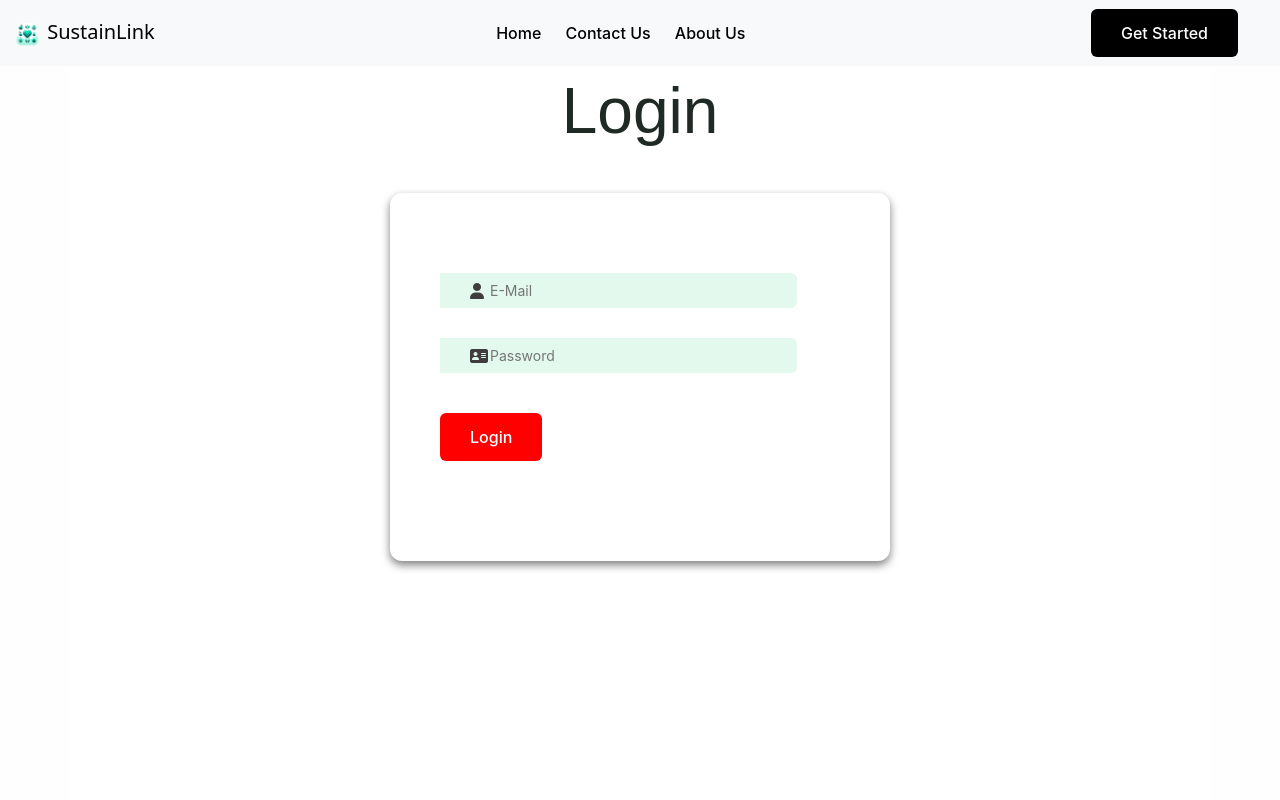
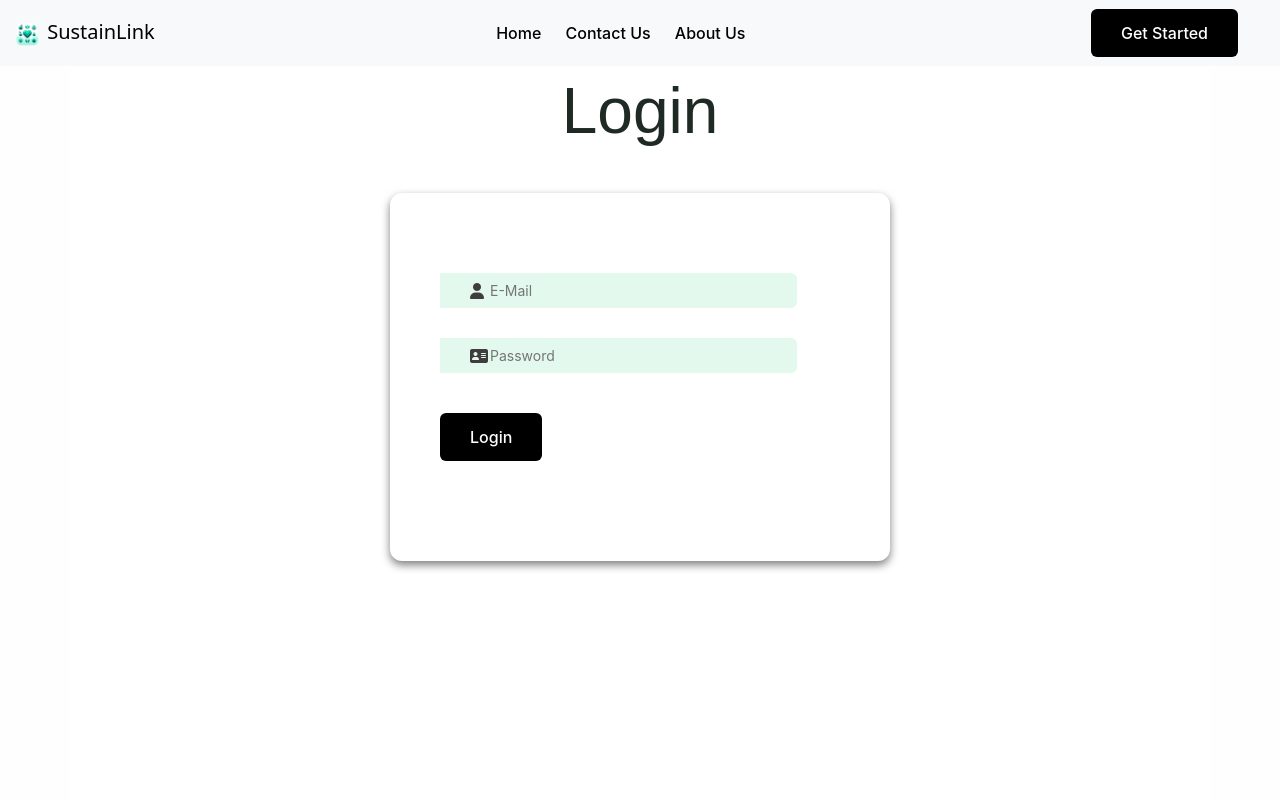
Before and after one commit to Aaryan03Singh/FoodShare, a Flask app: page /login in a window 1280 px wide. Run offline with Flask 3, Linux system fonts and the light colour scheme.

Commit message:
Revert "try"
This reverts commit 3b6e56c1e95d29411a54b3c2d06775730513e0a4.

```diff
--- a/expiry_app/static/login.css
+++ b/expiry_app/static/login.css
@@ -199,7 +199,7 @@
 .button {
     text-align: center;
     margin-top: 10px;
-    background-color: red;
+    background-color: black;
     color : white;
     border-width : 0;
     border-radius : 6px;  /*rounded corners*/
```
